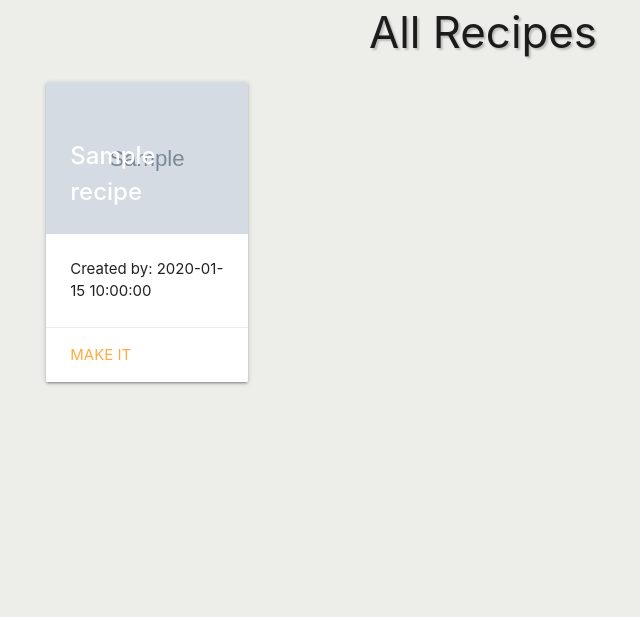
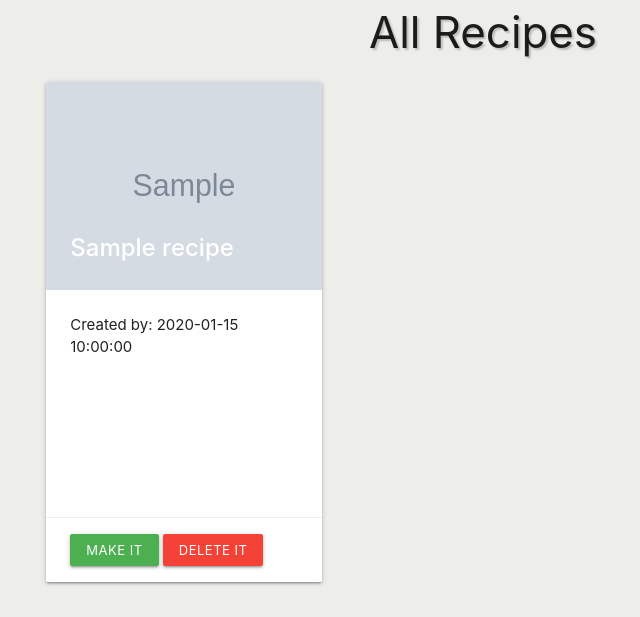
Before and after one commit to Code-Institute-Submissions/kasias-KETO-cookbook, a Flask app: page /get_recipes in a window 1280 px wide. Shown: the part 234-851 px from the top of the page, without its empty margins (157-797 px from the left). Before the commit the page ends 619 px from the top, so only its background shows below. Run offline with Flask 2, Linux system fonts and the light colour scheme; grey boxes marked "Sample" are stand-in pictures; a database or web service that is not in the repository returns one stand-in record (values such as "Sample title"); some libraries are stand-ins or nearby versions.

Commit message:
Add recipe make it and delete it buttons

```diff
--- a/templates/recipe.html
+++ b/templates/recipe.html
@@ -2,17 +2,16 @@
 
 
 
-  <div class="row">
+
     <div class="col s12">
       <div class="card horizontal">
         <div class="card-image">
           <img src="{{ recipe.recipe_image }}"
             alt="{{ recipe.recipe_name }}">
         <span class="card-title">{{ recipe.recipe_name }}</span>
-
         </div>
       </div>
-    </div>
+
 
 
 
--- a/templates/recipes.html
+++ b/templates/recipes.html
@@ -4,12 +4,13 @@
 
   <div class="row">
   {% for recipe in recipes %}
-    <div class="col s3" >
-      <div class="card">
-        <div class="card-image " >
+    <div class="col s12 m4">
+      <div class="card large">
+        <div class="card-image "  >
           <img
             src="{{ recipe.recipe_image }}"
             alt="{{ recipe.recipe_name }}"
+
           />
           <span class="card-title"
             ><strong>{{ recipe.recipe_name }}</strong></span
@@ -18,8 +19,9 @@
         <div class="card-content">
           <p>Created by: {{ recipe.created_by }}</p>
         </div>
-        <div class="card-action">
-          <a href="{{url_for('recipe', recipe_id=recipe._id)}}">Make it</a>
+        <div class="card-action col s12">
+          <a href="{{url_for('recipe', recipe_id=recipe._id)}}" class="btn-small green">Make it</a>
+          <a href="" class="btn-small red">Delete it</a>
         </div>
       </div>
     </div>
```
Also changed, not shown: templates/add_recipe.html (+17 -20 lines).
